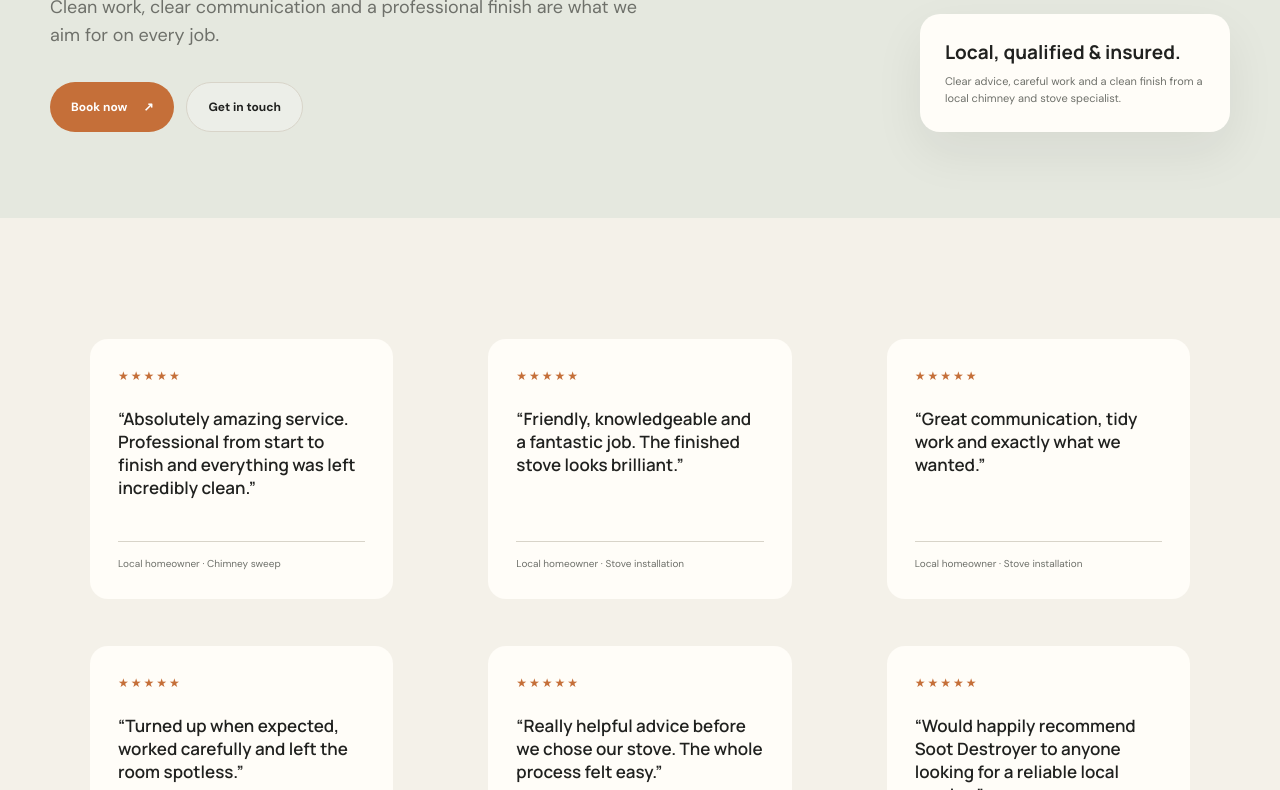
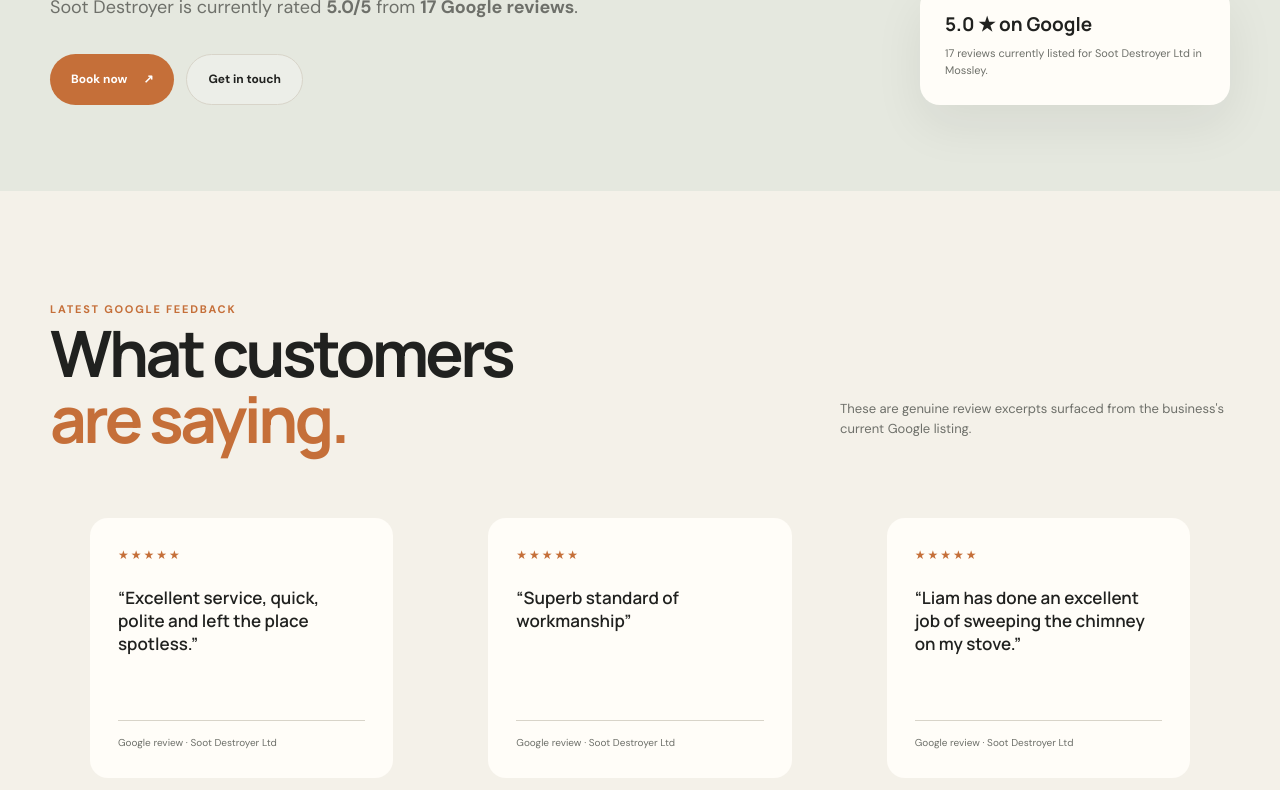
Before and after one commit to DanOrm94/SootDestroyer, a plain HTML site: page reviews.html in a window 1280 px wide. Shown: the part 461-1251 px from the top of the page. Drawn offline with Linux system fonts and the light colour scheme.

Commit message:
Replace dummy reviews with Google feedback

```diff
--- a/reviews.html
+++ b/reviews.html
@@ -1,7 +1,7 @@
 <!doctype html>
 <html lang="en"><head>
 <meta charset="utf-8"><meta name="viewport" content="width=device-width, initial-scale=1">
-<meta name="description" content="Customer reviews for Soot Destroyer chimney sweeping and stove installation.">
+<meta name="description" content="Google reviews for Soot Destroyer chimney sweeping and stove installation.">
 <title>Reviews | Soot Destroyer</title>
 <link rel="preconnect" href="https://fonts.googleapis.com"><link rel="preconnect" href="https://fonts.gstatic.com" crossorigin>
 <link href="https://fonts.googleapis.com/css2?family=DM+Sans:wght@400;500;600;700&family=Manrope:wght@600;700;800&display=swap" rel="stylesheet">
@@ -10,19 +10,19 @@
 <header class="header"><div class="container nav-wrap">
 <a class="brand" href="index.html"><span class="mark">SD</span><span><strong>Soot</strong> Destroyer<small>Chimney & Stove Specialists</small></span></a>
 <button class="menu" aria-label="Toggle navigation"><i></i><i></i><i></i></button>
-<nav>
-<a href="services.html">Services</a><a href="gallery.html">Our work</a><a href="reviews.html">Reviews</a><a href="areas.html">Areas</a><a href="about.html">About</a><a class="nav-cta" href="booking.html">Book now</a>
-</nav></div></header>
+<nav><a href="services.html">Services</a><a href="gallery.html">Our work</a><a href="reviews.html">Reviews</a><a href="areas.html">Areas</a><a href="about.html">About</a><a class="nav-cta" href="booking.html">Book now</a></nav>
+</div></header>
 <main>
-<section class="page-hero"><div class="container page-hero-grid"><div><span class="eyebrow"><b></b>Customer reviews</span><h1>People notice<br><em>the difference.</em></h1><p class="lead">Clean work, clear communication and a professional finish are what we aim for on every job.</p><div class="actions"><a class="btn primary" href="booking.html">Book now <span>↗</span></a><a class="btn secondary" href="contact.html">Get in touch</a></div></div><div class="hero-note"><strong>Local, qualified & insured.</strong><p>Clear advice, careful work and a clean finish from a local chimney and stove specialist.</p></div></div></section>
-<section class="section"><div class="container"><div class="reviews">
-<blockquote class="review"><div class="stars">★★★★★</div><p>“Absolutely amazing service. Professional from start to finish and everything was left incredibly clean.”</p><footer>Local homeowner · Chimney sweep</footer></blockquote>
-<blockquote class="review"><div class="stars">★★★★★</div><p>“Friendly, knowledgeable and a fantastic job. The finished stove looks brilliant.”</p><footer>Local homeowner · Stove installation</footer></blockquote>
-<blockquote class="review"><div class="stars">★★★★★</div><p>“Great communication, tidy work and exactly what we wanted.”</p><footer>Local homeowner · Stove installation</footer></blockquote>
-<blockquote class="review"><div class="stars">★★★★★</div><p>“Turned up when expected, worked carefully and left the room spotless.”</p><footer>Local homeowner · Chimney sweep</footer></blockquote>
-<blockquote class="review"><div class="stars">★★★★★</div><p>“Really helpful advice before we chose our stove. The whole process felt easy.”</p><footer>Local homeowner · Stove installation</footer></blockquote>
-<blockquote class="review"><div class="stars">★★★★★</div><p>“Would happily recommend Soot Destroyer to anyone looking for a reliable local service.”</p><footer>Local homeowner · Chimney sweep</footer></blockquote>
-</div></div></section>
+<section class="page-hero"><div class="container page-hero-grid"><div><span class="eyebrow"><b></b>Google reviews</span><h1>Real customers.<br><em>Real feedback.</em></h1><p class="lead">Soot Destroyer is currently rated <strong>5.0/5</strong> from <strong>17 Google reviews</strong>.</p><div class="actions"><a class="btn primary" href="booking.html">Book now <span>↗</span></a><a class="btn secondary" href="contact.html">Get in touch</a></div></div><div class="hero-note"><strong>5.0 ★ on Google</strong><p>17 reviews currently listed for Soot Destroyer Ltd in Mossley.</p></div></div></section>
+<section class="section"><div class="container"><div class="section-head"><div><span class="kicker">Latest Google feedback</span><h2>What customers<br><em>are saying.</em></h2></div><p>These are genuine review excerpts surfaced from the business's current Google listing.</p></div>
+<div class="reviews">
+<blockquote class="review"><div class="stars">★★★★★</div><p>“Excellent service, quick, polite and left the place spotless.”</p><footer>Google review · Soot Destroyer Ltd</footer></blockquote>
+<blockquote class="review"><div class="stars">★★★★★</div><p>“Superb standard of workmanship”</p><footer>Google review · Soot Destroyer Ltd</footer></blockquote>
+<blockquote class="review"><div class="stars">★★★★★</div><p>“Liam has done an excellent job of sweeping the chimney on my stove.”</p><footer>Google review · Soot Destroyer Ltd</footer></blockquote>
+</div>
+<div style="margin-top:45px;text-align:center"><p style="color:var(--muted);font-size:12px">Want to see all current reviews and the latest rating? Search for Soot Destroyer Ltd on Google Maps to see the full listing.</p><div style="margin-top:15px"><span class="btn secondary" style="cursor:default">Google · 5.0 ★ · 17 reviews</span></div></div>
+</div></section>
+<section class="feature-strip"><div class="container features"><div><strong>5.0 ★</strong><span>Google rating</span></div><div><strong>17</strong><span>Google reviews</span></div><div><strong>LOCAL</strong><span>Mossley based</span></div><div><strong>PRO</strong><span>Chimney & stove specialists</span></div></div></section>
 <section class="cta"><div class="container cta-inner"><div><span class="kicker">Soot Destroyer</span><h2>Let's get your<br><em>fireplace sorted.</em></h2></div><a class="btn light" href="booking.html">Book now <span>↗</span></a></div></section>
 </main>
 <footer class="footer"><div class="container footer-grid">
```
